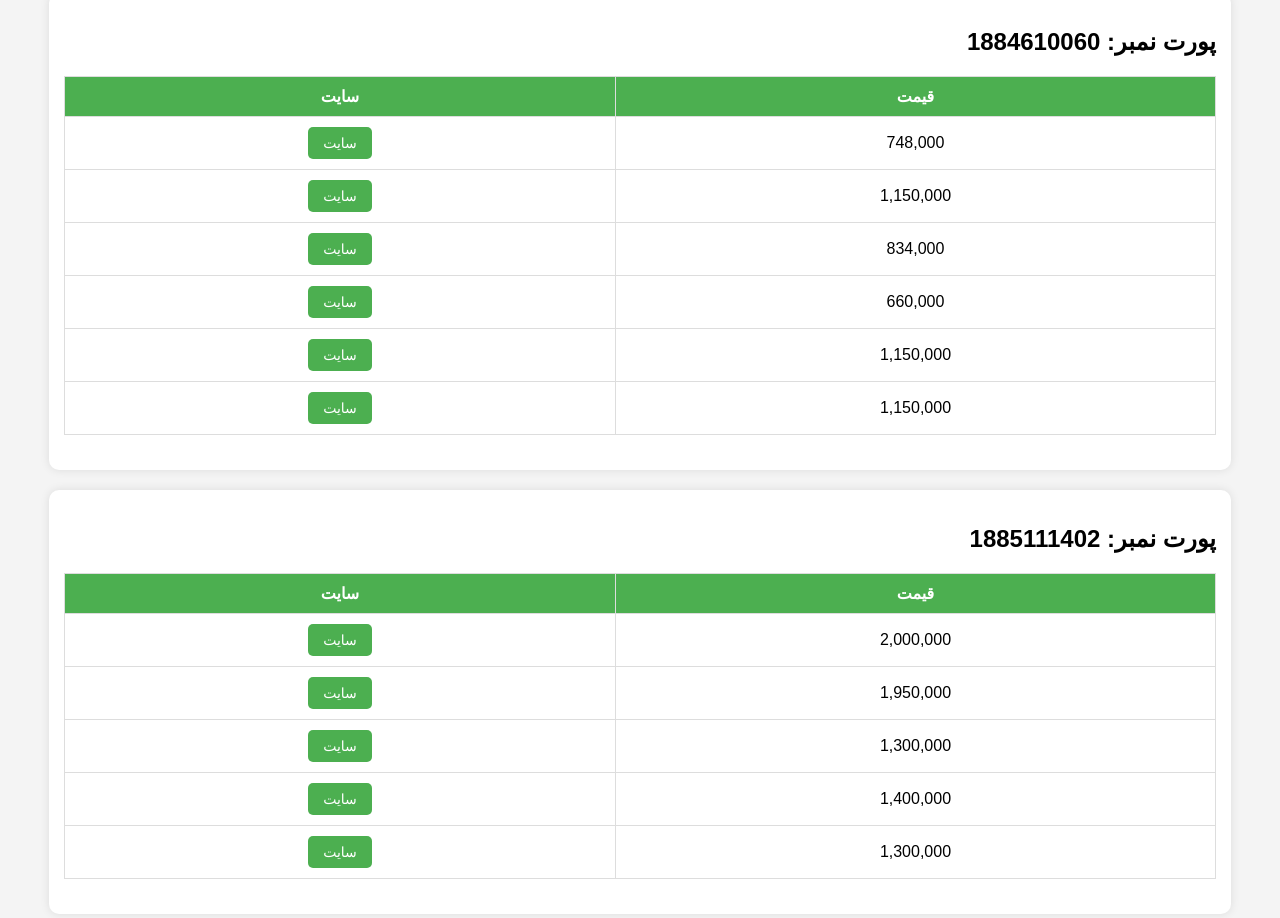
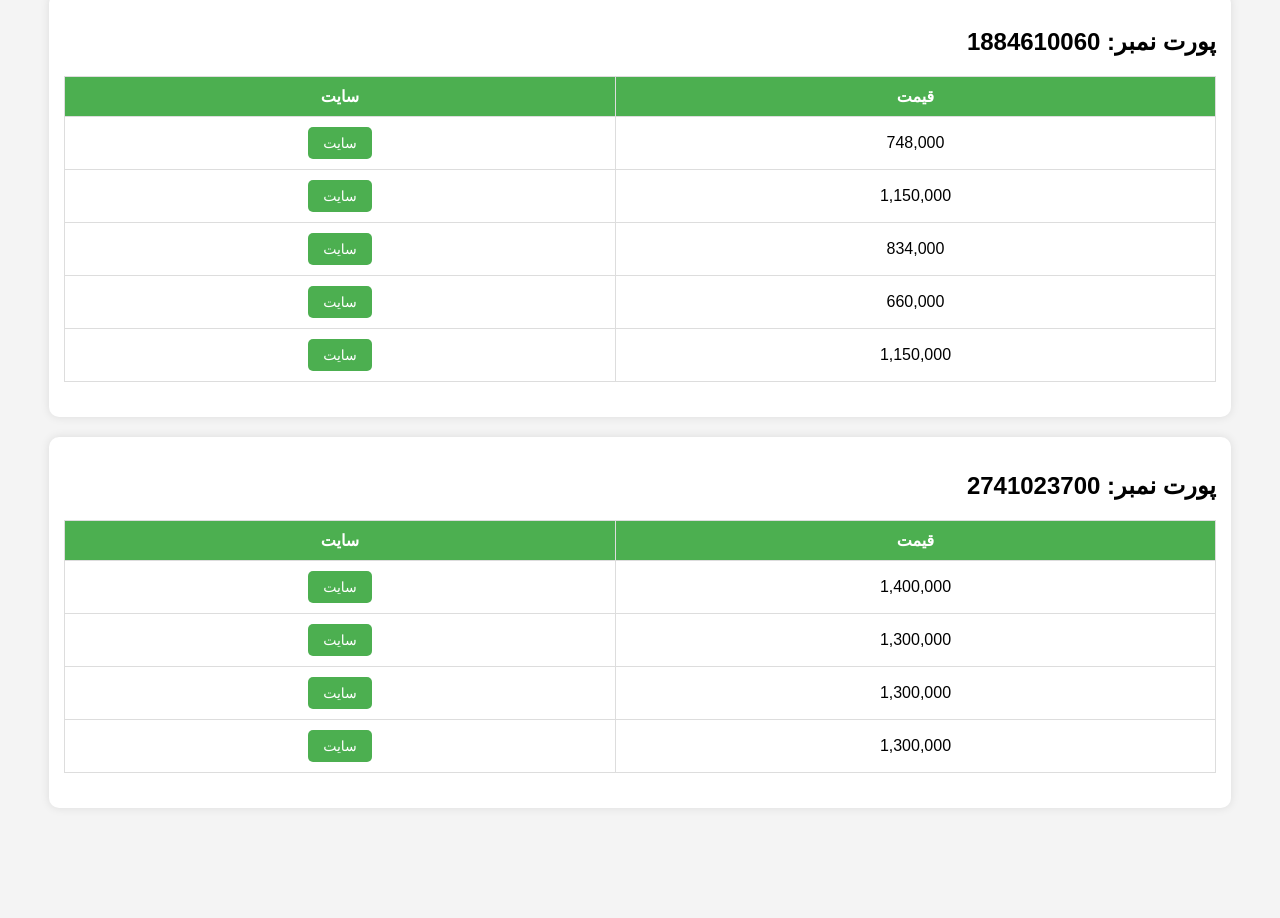
Before and after one commit to SaeedAmini50/car, a plain HTML site: page index.html in a window 1280 px wide. Shown: the part 1093-2011 px from the top of the page. After the commit the page ends 1921 px from the top, so only its background shows below. Drawn offline with Linux system fonts and the light colour scheme.

Commit message:
Update index.html

```diff
--- a/index.html
+++ b/index.html
@@ -168,11 +168,7 @@
         <td><a href="https://torob.com/p/9d798a11-0cd6-478f-9cda-ec331f7bf93f/%D8%B4%D9%85%D8%B9-%D9%87%DB%8C%D9%88%D9%86%D8%AF%D8%A7%DB%8C-%D9%85%D9%88%D8%A8%DB%8C%D8%B3-%DA%A9%D8%AF-1884610060-%D8%A7%D9%88%D8%B1%D8%AC%DB%8C%D9%86%D8%A7%D9%84-%DA%AF%D8%B1%DB%8C%D8%AF-a-%D9%BE%D8%A7%DB%8C%D9%87-%DB%8C%D9%88%D8%B1%D9%88-4-%D8%A7%DB%8C%D8%B1%DB%8C%D8%AF%DB%8C%D9%88%D9%85-%D8%A8%D8%B3%D8%AA%D9%874%D8%AA%D8%A7%DB%8C%DB%8C/" target="_blank">
             <button>سایت</button></a></td>
     </tr>
-    <tr>
-        <td>1,150,000</td>
-        <td><a href="" target="_blank">
-            <button>سایت</button></a></td>
-    </tr>
+
     <tr>
         <td>1,150,000</td>
         <td><a href="https://www.digikala.com/product/dkp-4131012/%D8%B4%D9%85%D8%B9-%D8%AE%D9%88%D8%AF%D8%B1%D9%88-%D9%87%DB%8C%D9%88%D9%86%D8%AF%D8%A7%DB%8C-%D9%85%D9%88%D8%A8%DB%8C%D8%B3-%D9%85%D8%AF%D9%84-18846-10060/" target="_blank">
@@ -182,29 +178,25 @@
 </div>
 
 <div class="container">
-    <h2>پورت نمبر: 1885111402</h2>
+    <h2>پورت نمبر: 2741023700</h2>
     <table>
         <tr>
             <th>قیمت</th>
             <th>سایت</th>
         </tr>
         <tr>
-            <td>2,000,000</td>
-            <td><a href="https://torob.com/p/b895e1e1-1885111402/" target="_blank">
+            <td>1,400,000</td>
+            <td><a href="https://emalls.ir/%D9%85%D8%B4%D8%AE%D8%B5%D8%A7%D8%AA_%D8%B4%D9%85%D8%B9-%D8%AE%D9%88%D8%AF%D8%B1%D9%88-%D9%87%DB%8C%D9%88%D9%86%D8%AF%D8%A7%DB%8C-%D8%AC%D9%86%DB%8C%D9%88%D9%86-%D9%BE%D8%A7%D8%B1%D8%AA%D8%B2-%D9%85%D8%AF%D9%84-2741023700~id~3446768" target="_blank">
                 <button>سایت</button></a></td>
         </tr>
-        <tr>
-            <td>1,950,000</td>
-            <td><a href="https://www.armaniparts.com/product/1885111402/" target="_blank">
-                <button>سایت</button></a></td>
-        </tr>
+
 		<tr>
         <td>1,300,000</td>
         <td><a href="https://www.armaniparts.com/product/%D9%82%DB%8C%D9%85%D8%AA-%D8%AE%D8%B1%DB%8C%D8%AF-%D8%B4%D9%85%D8%B9-%D8%AE%D9%88%D8%AF%D8%B1%D9%88-%DA%A9%D8%AF-2741023700/" target="_blank">
             <button>سایت</button></a></td>
     </tr>
     <tr>
-        <td>1,400,000</td>
+        <td>1,300,000</td>
         <td><a href="https://basalam.com/armaniparts/product/12795583" target="_blank">
             <button>سایت</button></a></td>
     </tr>
```
